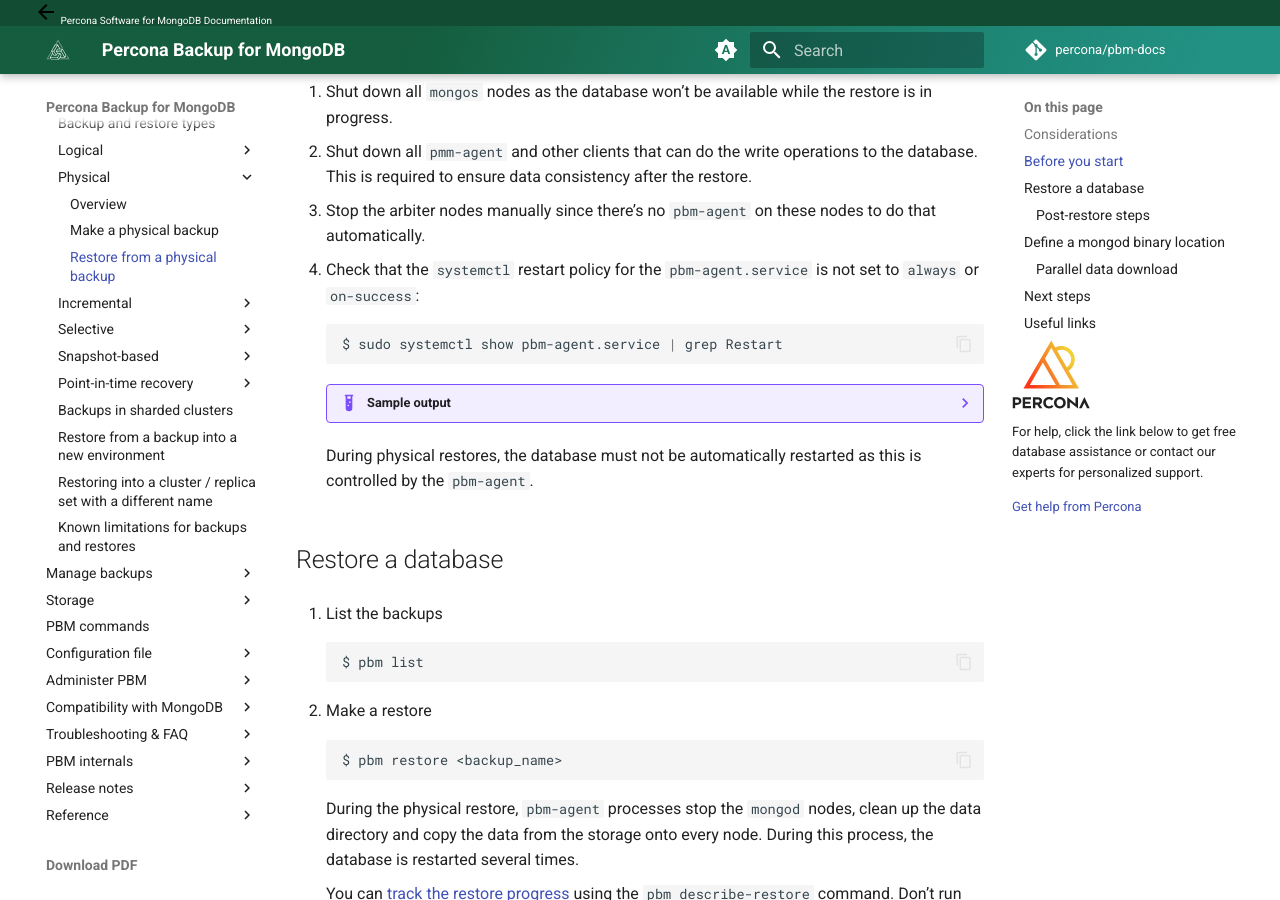
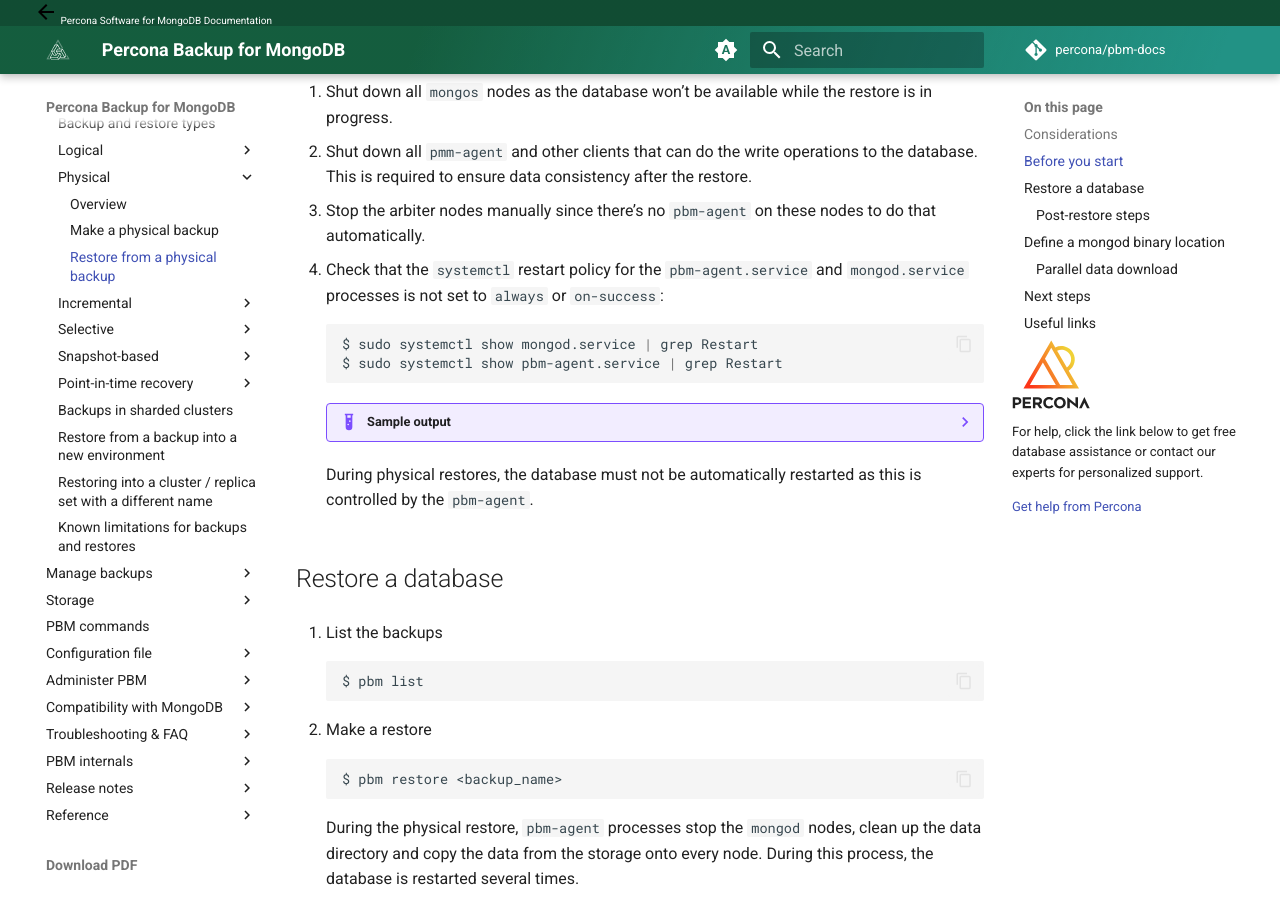
Before and after one commit to percona/pbm-docs, an MkDocs documentation site: the page built from docs/usage/restore-physical.md, in a window 1280 px wide and 900 px high, scrolled down 737 px. Built offline with MkDocs 1.6.1 and Material for MkDocs 9.7.7, drawn with Linux system fonts in a browser that asks for light colours; nearby versions of some CDN libraries; comment, search, counter and statistics services are not loaded.

Commit message:
PBM-1612 Adde the check for the restart policy for mongod proces s to restore considerations
modified:   docs/usage/restore-physical.md

````diff
--- a/docs/usage/restore-physical.md
+++ b/docs/usage/restore-physical.md
@@ -19,9 +19,10 @@
 1. Shut down all `mongos` nodes as the database won't be available while the restore is in progress.
 2. Shut down all `pmm-agent` and other clients that can do the write operations to the database. This is required to ensure data consistency after the restore.
 3. Stop the arbiter nodes manually since there's no `pbm-agent` on these nodes to do that automatically.
-4. Check that the `systemctl` restart policy for the `pbm-agent.service` is not set to `always` or `on-success`:
+4. Check that the `systemctl` restart policy for the `pbm-agent.service` and `mongod.service` processes is not set to `always` or `on-success`:
 
     ```{.bash data-prompt="$"}
+    $ sudo systemctl show mongod.service | grep Restart
     $ sudo systemctl show pbm-agent.service | grep Restart
     ```
 
````
